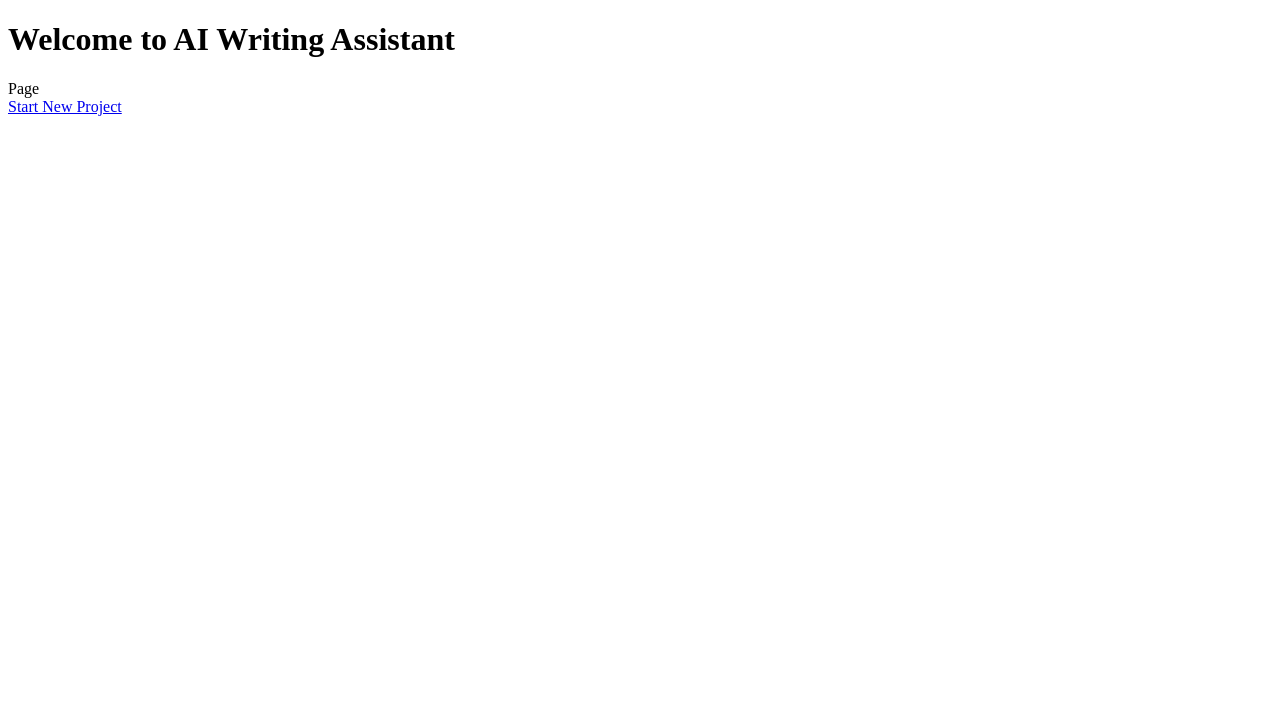
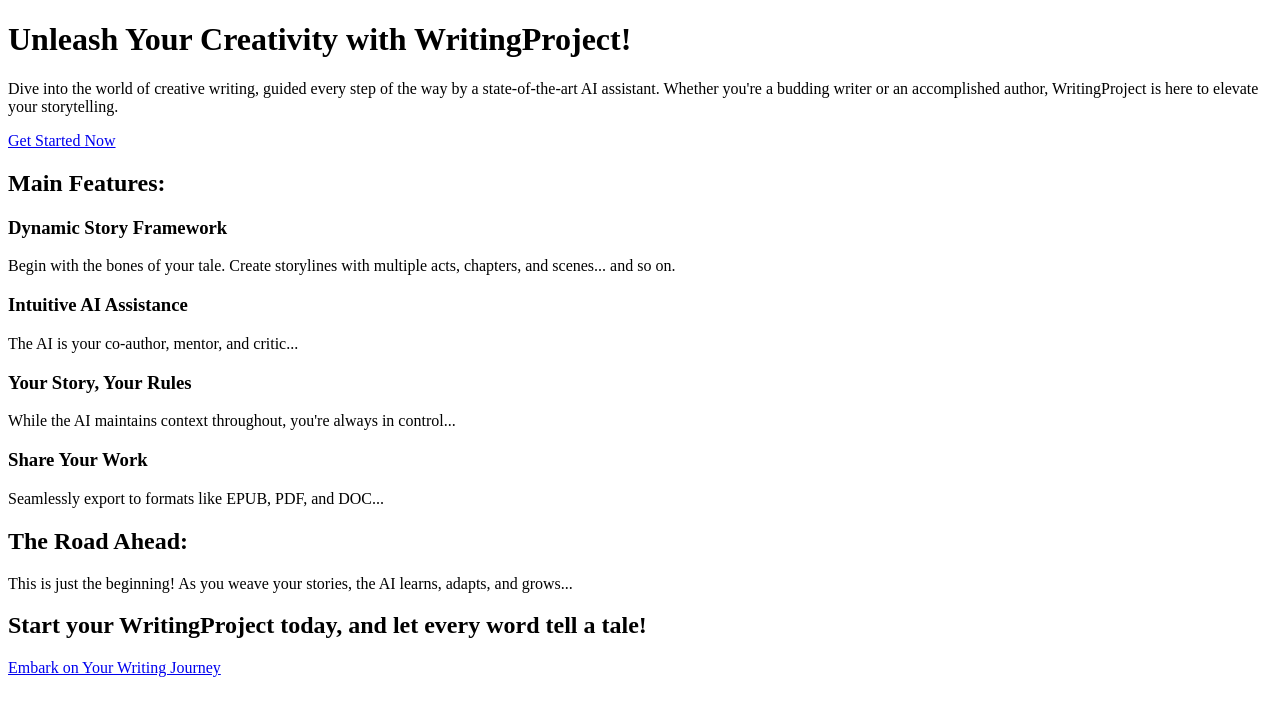
Before and after one commit to jddutz/aiw, a Flask app: template app/templates/index.html in a window 1280 px wide. Shown: the top 716 px of the page. Run offline with Flask 3, Linux system fonts and the light colour scheme; the template is opened without the code that fills it, so the values that code supplies are empty; grey boxes are pictures that could not be loaded.

Commit message:
Updated index.html

```diff
--- a/app/templates/index.html
+++ b/app/templates/index.html
@@ -1,22 +1,54 @@
 {% extends "base.html" %}
 
 {% block content %}
-<h1>Welcome to AI Writing Assistant</h1>
-
-{% for project in projects %}
-    {% include "_project_widget.html" %}
-{% endfor %}
-
-<!-- Pagination controls -->
-<div class="pagination">
-    {% if page > 1 %}
-        <a href="{{ url_for('index', page=page-1) }}">Previous</a>
-    {% endif %}
-    Page {{ page }}
-    {% if projects|length >= 10 %} <!-- assuming each page has 10 items max -->
-        <a href="{{ url_for('index', page=page+1) }}">Next</a>
-    {% endif %}
+<!-- Hero Section: Compelling Visual + Intro Text -->
+<div class="hero-section">
+    <!-- Placeholder for a visually appealing background image or graphic. -->
+    <div class="hero-image" style="background-image: url('path_to_image.jpg');"></div>
+    <h1>Unleash Your Creativity with WritingProject!</h1>
+    <p>Dive into the world of creative writing, guided every step of the way by a state-of-the-art AI assistant. Whether you're a budding writer or an accomplished author, WritingProject is here to elevate your storytelling.</p>
+    <!-- Call to Action -->
+    <a href="{{ url_for('project.create_project') }}" class="cta-button">Get Started Now</a>
 </div>
 
-<a href="{{ url_for('project.create_project') }}">Start New Project</a>
+<!-- Main Features Section -->
+<div class="features-section">
+    <h2>Main Features:</h2>
+
+    <!-- Each feature could be accompanied by an icon or small graphic. -->
+    <div class="feature">
+        <h3>Dynamic Story Framework</h3>
+        <p>Begin with the bones of your tale. Create storylines with multiple acts, chapters, and scenes... and so on.</p>
+    </div>
+
+    <div class="feature">
+        <h3>Intuitive AI Assistance</h3>
+        <p>The AI is your co-author, mentor, and critic...</p>
+    </div>
+
+    <!-- ... Repeat for each feature ... -->
+
+    <div class="feature">
+        <h3>Your Story, Your Rules</h3>
+        <p>While the AI maintains context throughout, you're always in control...</p>
+    </div>
+
+    <div class="feature">
+        <h3>Share Your Work</h3>
+        <p>Seamlessly export to formats like EPUB, PDF, and DOC...</p>
+    </div>
+</div>
+
+<!-- The Road Ahead Section -->
+<div class="future-section">
+    <h2>The Road Ahead:</h2>
+    <p>This is just the beginning! As you weave your stories, the AI learns, adapts, and grows...</p>
+</div>
+
+<!-- Final Call to Action -->
+<div class="cta-section">
+    <h2>Start your WritingProject today, and let every word tell a tale!</h2>
+    <a href="{{ url_for('project.create_project') }}" class="cta-button">Embark on Your Writing Journey</a>
+</div>
+
 {% endblock %}
```
